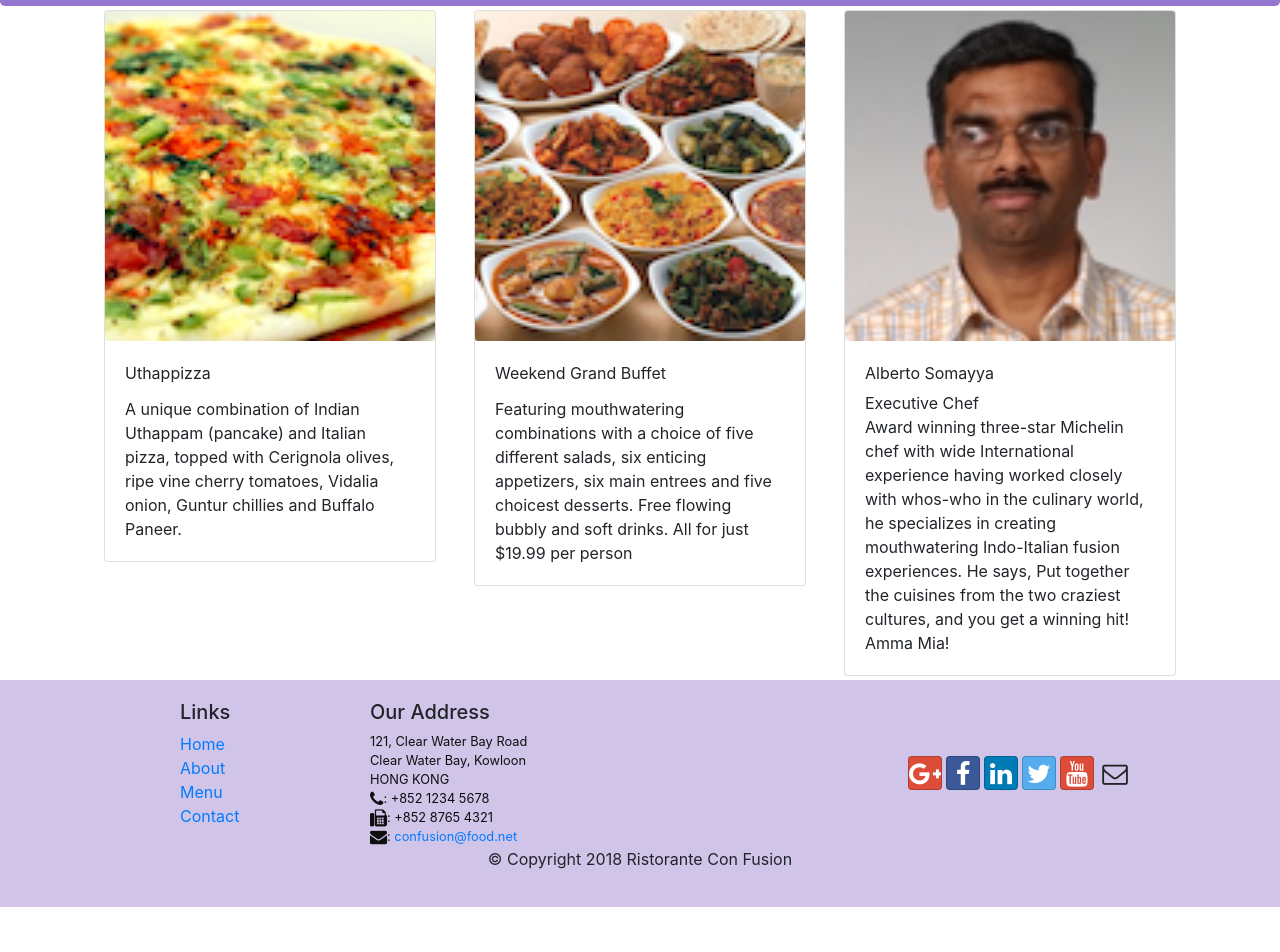
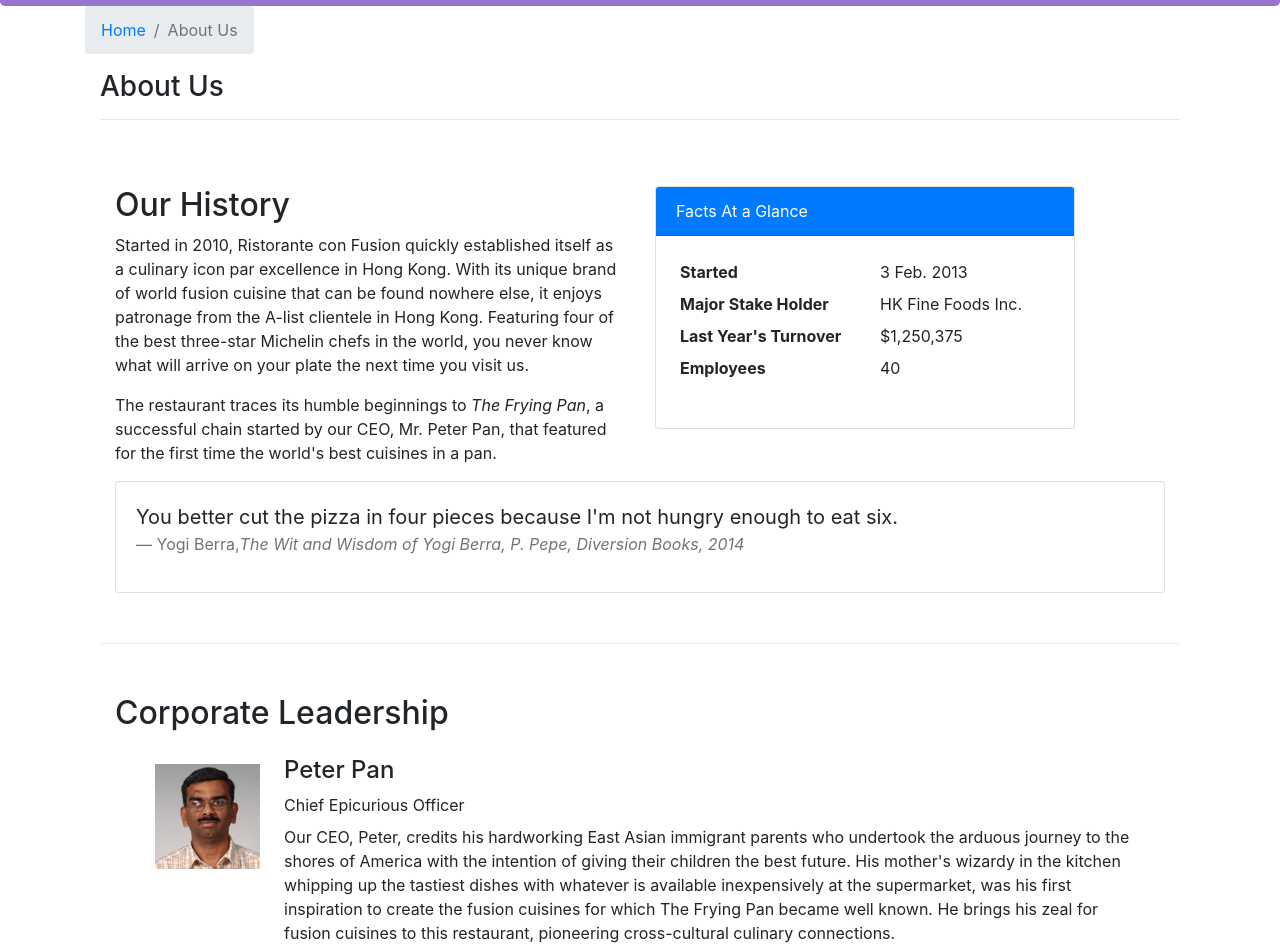
Before and after one commit to Anis-Dhaoui/full-stack-with-react, a React (Create React App) app in the folder React/confusion/: page /aboutus in a window 1280 px wide. Before the commit this address led to /home. Shown: the part 336-1288 px from the top of the page. Before the commit the page ends 1243 px from the top, so only its background shows below. Built offline with nearby package versions, Linux system fonts and the light colour scheme.

Commit message:
Assignment 2 React Router and SPA

```diff
--- /dev/null
+++ b/React/confusion/src/components/AboutComponent.js
@@ -0,0 +1,78 @@
+import React from 'react';
+import { RenderLeader } from './RenderComponent';
+import { Breadcrumb, BreadcrumbItem, Card, CardBody, CardHeader, Media} from 'reactstrap';
+import { Link } from 'react-router-dom';
+
+function About(props) {
+
+    const eachLeader = props.leaders.map((leaderItem) => {
+        return(
+            <RenderLeader leader={leaderItem} />
+        )
+    });
+
+    return(
+        <div className="container">
+            <div className="row">
+                <Breadcrumb>
+                    <BreadcrumbItem><Link to="/home">Home</Link></BreadcrumbItem>
+                    <BreadcrumbItem active>About Us</BreadcrumbItem>
+                </Breadcrumb>
+                <div className="col-12">
+                    <h3>About Us</h3>
+                    <hr />
+                </div>
+            </div>
+            <div className="row row-content">
+                <div className="col-12 col-md-6">
+                    <h2>Our History</h2>
+                    <p>Started in 2010, Ristorante con Fusion quickly established itself as a culinary icon par excellence in Hong Kong. With its unique brand of world fusion cuisine that can be found nowhere else, it enjoys patronage from the A-list clientele in Hong Kong.  Featuring four of the best three-star Michelin chefs in the world, you never know what will arrive on your plate the next time you visit us.</p>
+                    <p>The restaurant traces its humble beginnings to <em>The Frying Pan</em>, a successful chain started by our CEO, Mr. Peter Pan, that featured for the first time the world's best cuisines in a pan.</p>
+                </div>
+                <div className="col-12 col-md-5">
+                    <Card>
+                        <CardHeader className="bg-primary text-white">Facts At a Glance</CardHeader>
+                        <CardBody>
+                            <dl className="row p-1">
+                                <dt className="col-6">Started</dt>
+                                <dd className="col-6">3 Feb. 2013</dd>
+                                <dt className="col-6">Major Stake Holder</dt>
+                                <dd className="col-6">HK Fine Foods Inc.</dd>
+                                <dt className="col-6">Last Year's Turnover</dt>
+                                <dd className="col-6">$1,250,375</dd>
+                                <dt className="col-6">Employees</dt>
+                                <dd className="col-6">40</dd>
+                            </dl>
+                        </CardBody>
+                    </Card>
+                </div>
+                <div className="col-12">
+                    <Card>
+                        <CardBody className="bg-faded">
+                            <blockquote className="blockquote">
+                                <p className="mb-0">You better cut the pizza in four pieces because
+                                    I'm not hungry enough to eat six.</p>
+                                <footer className="blockquote-footer">Yogi Berra,
+                                <cite title="Source Title">The Wit and Wisdom of Yogi Berra,
+                                    P. Pepe, Diversion Books, 2014</cite>
+                                </footer>
+                            </blockquote>
+                        </CardBody>
+                    </Card>
+                </div>
+            </div>
+            <div className="row row-content">
+                <div className="col-12">
+                    <h2>Corporate Leadership</h2>
+                </div>
+                <div className="col-12">
+                    <Media list>
+                        {eachLeader}
+                    </Media>
+                </div>
+            </div>
+        </div>
+    );
+}
+
+export default About;
--- a/React/confusion/src/components/DishdetailComponent.js
+++ b/React/confusion/src/components/DishdetailComponent.js
@@ -4,7 +4,7 @@
 import {Link} from 'react-router-dom';
 
 
-   function RenderDish ({dish}){
+function RenderDish ({dish}){
     console.log(dish);
         if(dish != null){
             return (
@@ -19,7 +19,7 @@
         }else return (<div></div>);
     };
 
-    function RenderComments ({cmnts}) {
+function RenderComments ({cmnts}) {
         if (cmnts != null){
             let comment = cmnts.map((item) =>{
                 let splittedDate = item.date.split("-");
--- a/React/confusion/src/components/HomeComponent.js
+++ b/React/confusion/src/components/HomeComponent.js
@@ -1,5 +1,5 @@
 import React from 'react';
-import RenderCard from './RenderComponent';
+import {RenderCard} from './RenderComponent';
 
 function Home (props) {
     return(
--- a/React/confusion/src/components/MainComponent.js
+++ b/React/confusion/src/components/MainComponent.js
@@ -6,6 +6,7 @@
 import Header from './HeaderComponent';
 import Footer from './FooterComponent';
 import Contact from './ContactComponent';
+import About from './AboutComponent';
 import { DISHES } from "../shared/dishesx";
 import { COMMENTS } from "../shared/comments";
 import { LEADERS } from "../shared/leaders";
@@ -48,9 +49,10 @@
       <div className="container">
         <Switch>
           <Route path="/home" component={homePage} />
+          <Route path="/aboutus" component={() => <About leaders={this.state.leaders}/>} />
           <Route exact path="/menu" component={() => <Menu dishes2={this.state.dishes} />} />
+          <Route path="/menu/:dishId" component={dishWithId}  />
           <Route path="/contactus" component={Contact} />
-          <Route path="/menu/:dishId" component={dishWithId}  />
           <Redirect to="/home" />
         </Switch>
       </div>
--- a/React/confusion/src/components/RenderComponent.js
+++ b/React/confusion/src/components/RenderComponent.js
@@ -1,7 +1,7 @@
 import React from 'react';
-import { Card, CardImg, CardTitle, CardSubtitle, CardBody, CardText} from 'reactstrap';
+import { Card, CardImg, CardTitle, CardSubtitle, CardBody, CardText, Media } from 'reactstrap';
 
-function RenderCard({item}) {
+export function RenderCard({item}) {
     return(
         <Card>
             <CardImg src={item.image} alt={item.name} />
@@ -14,4 +14,19 @@
     );
 };
 
-export default RenderCard;
+export function RenderLeader({leader}){
+    return(
+        <div key={leader.id} className="mt-3">
+            <Media tag="li">
+                <Media left middle>
+                    <img object className="mt-2" src={leader.image} alt={leader.name}/>
+                </Media>
+                <Media body className="ml-4">
+                    <Media heading>{leader.name}</Media>
+                    <Media className="my-2">{leader.designation}</Media>
+                    <p className="pr-4">{leader.description}</p>
+                </Media>
+            </Media>
+        </div>
+    )
+};
```
